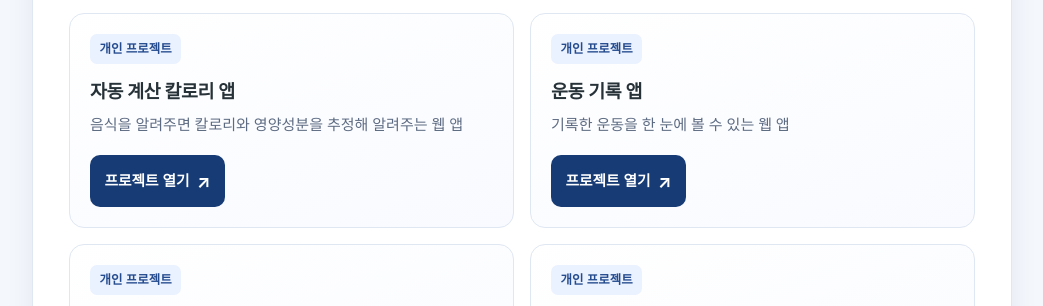
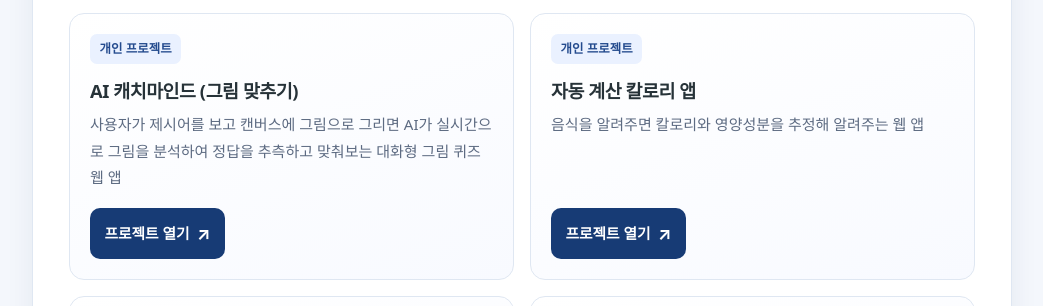
Before and after one commit to dam190911/my-webpage, a plain HTML site: page index.html in a window 1280 px wide. Shown: the part 3007-3313 px from the top of the page, without its empty margins (118-1161 px from the left). Drawn offline with Linux system fonts and the light colour scheme.

Commit message:
Update index.html

```diff
--- a/index.html
+++ b/index.html
@@ -467,6 +467,15 @@
           </a>
         </article>
 
+ <article class="project-card">
+          <span class="project-label">개인 프로젝트</span>
+          <h3>AI 캐치마인드 (그림 맞추기)</h3>
+          <p>사용자가 제시어를 보고 캔버스에 그림으로 그리면 AI가 실시간으로 그림을 분석하여 정답을 추측하고 맞춰보는 대화형 그림 퀴즈 웹 앱</p>
+          <a class="project-link" href="https://share.gemini.google/p15OpP6qJCXO" target="_blank">
+            프로젝트 열기 <span aria-hidden="true">↗</span>
+          </a>
+        </article>
+
          <article class="project-card">
           <span class="project-label">개인 프로젝트</span>
           <h3>자동 계산 칼로리 앱</h3>
```
